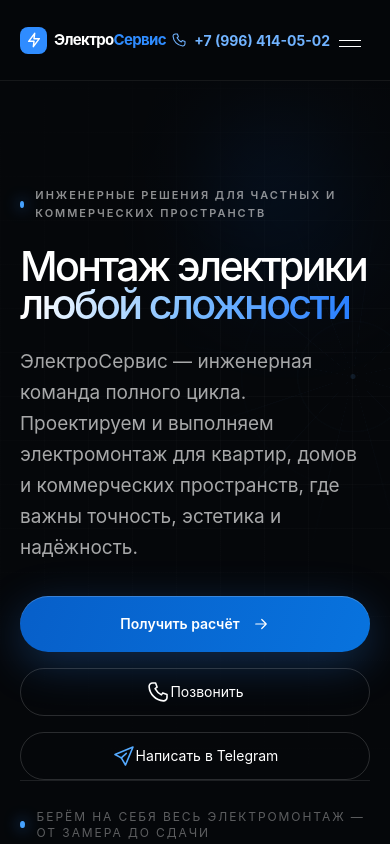
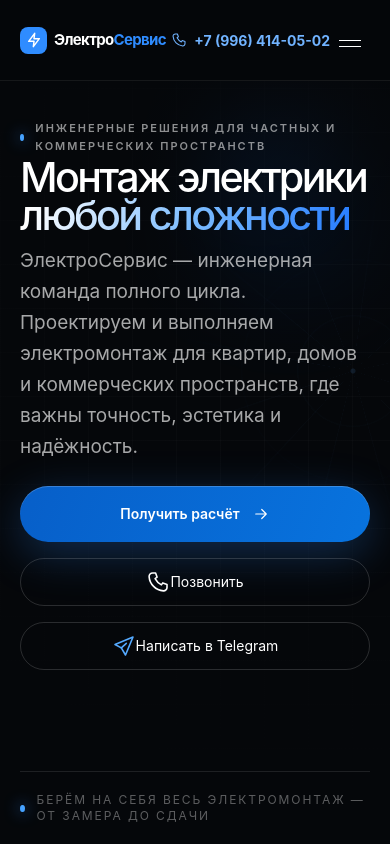
Before and after one commit to AlexZommer/electroservice, a Next.js app: page / in a window 390 px wide. Shown: the top 844 px of the page. Built offline with nearby package versions, Linux system fonts and the light colour scheme.

Commit message:
Tighten mobile hero spacing

```diff
--- a/app/globals.css
+++ b/app/globals.css
@@ -96,7 +96,7 @@ body { min-width: 320px; }
 @media (min-width: 768px) and (max-width: 1023px) { .gallery-grid { grid-template-rows: repeat(2, 340px); } }
 @media (max-width: 1023px) { .advantages-grid { grid-template-columns: repeat(2,1fr); }.stats-grid { grid-template-columns: repeat(2,1fr); }.stat-card:nth-child(2) { border-right: 0; }.stat-card { border-bottom: 1px solid rgba(255,255,255,.09); }.process-timeline { grid-template-columns: 1fr; gap: 0; padding-left: 3.5rem; }.process-timeline::before { top: 0; bottom: 0; left: 24px; width: 1px; height: auto; background: linear-gradient(transparent,#2f8cff 8% 92%,transparent); }.process-step { min-height: 190px; padding: 0 0 2.5rem 1.2rem; }.process-step .step-number { position: absolute; left: -3.5rem; top: 0; }.process-step h3 { margin-top: 0; padding-top: .7rem; } }
 @media (max-width: 639px) { header { background: rgba(5,7,10,.96) !important; backdrop-filter: none !important; }.hero-grid { background-size: 44px 44px; }.hero-grid .reveal, .hero-aurora, .hero-circuit { animation: none !important; }.hero-glow { filter: blur(55px); }.hero-aurora { filter: blur(40px); }.hero-circuit { width: 95vw; right: -38%; top: 22%; opacity: .24; }.service-card { min-height: 330px; }.eyebrow { line-height: 1.6; }.logo { font-size: 15px; }.logo-mark { width: 27px; height: 27px; margin-right: 7px; }.header-phone { font-size: 14px; padding: 9px 0; color: #71b3ff; }.header-phone svg { width: 16px; height: 16px; }.button-primary, .button-secondary { width: 100%; justify-content: center; }.contact-phone { font-size: 1.8rem; }.form-grid { grid-template-columns: 1fr; }.estimate-section .contact-form { border-radius: 18px; box-shadow: none; }.contact-success { min-height: 350px; }.advantages-grid { grid-template-columns: 1fr; }.advantage-card { min-height: 260px; }.advantage-card h3 { margin-top: 2.5rem; }.stat-card { min-height: 180px; }.stat-card strong { font-size: 1.55rem; }.stat-card span { font-size: 9px; letter-spacing: .1em; } }
-@media (max-width: 639px) { .hero-title { margin-top: 1.625rem; font-size: 2.58rem; }.hero-description { margin-top: 1.5rem; color: rgba(255,255,255,.65); font-size: 1.1875rem; }.hero-actions { margin-top: 2rem; }.hero-actions .button-secondary { height: 3rem; } }
+@media (max-width: 639px) { .hero-grid { padding-top: 6rem; }.hero-shell { min-height: calc(100svh - 6rem); }.hero-content { padding-top: 1.5rem; }.hero-title { margin-top: .25rem; font-size: 2.58rem; }.hero-description { margin-top: .75rem; color: rgba(255,255,255,.65); font-size: 1.1875rem; }.hero-actions { margin-top: 1.5rem; }.hero-actions .button-secondary { height: 3rem; }.hero-footer { padding-block: 1.25rem; } }
 @media (max-width: 374px) { .header-phone { gap: 0; font-size: 13px; }.header-phone svg { display: none; } }
 @media (prefers-reduced-motion: reduce) { *, *::before, *::after { scroll-behavior: auto !important; animation-duration: .01ms !important; animation-iteration-count: 1 !important; transition-duration: .01ms !important; } }
 
--- a/app/page.tsx
+++ b/app/page.tsx
@@ -47,8 +47,8 @@ export default function Home() {
         <div className="hero-glow" />
         <div className="hero-aurora" aria-hidden="true" />
         <div className="hero-circuit" aria-hidden="true" />
-        <div className="mx-auto flex min-h-[calc(100vh-8rem)] max-w-[1440px] flex-col justify-between">
-          <div className="relative z-10 max-w-6xl pt-[7vh]">
+        <div className="hero-shell mx-auto flex min-h-[calc(100vh-8rem)] max-w-[1440px] flex-col justify-between">
+          <div className="hero-content relative z-10 max-w-6xl pt-[7vh]">
             <div className="eyebrow reveal"><span className="status-dot" /> Инженерные решения для частных и коммерческих пространств</div>
             <h1 className="hero-title mt-8 max-w-6xl text-[clamp(2.75rem,6.45vw,6.8rem)] font-medium leading-[.91] tracking-[-.065em]">
               Монтаж электрики<br /><span className="text-gradient">любой сложности</span>
@@ -62,7 +62,7 @@ export default function Home() {
               <a className="button-secondary telegram-button" href="https://t.me/+79964140502" target="_blank" rel="noreferrer"><Icon name="telegram" /> Написать в Telegram</a>
             </div>
           </div>
-          <div className="relative z-10 flex items-center gap-3 border-t border-white/10 py-7 text-xs uppercase tracking-[.16em] text-white/35">
+          <div className="hero-footer relative z-10 flex items-center gap-3 border-t border-white/10 py-7 text-xs uppercase tracking-[.16em] text-white/35">
             <span className="status-dot" /> Берём на себя весь электромонтаж — от замера до сдачи
           </div>
         </div>
```
